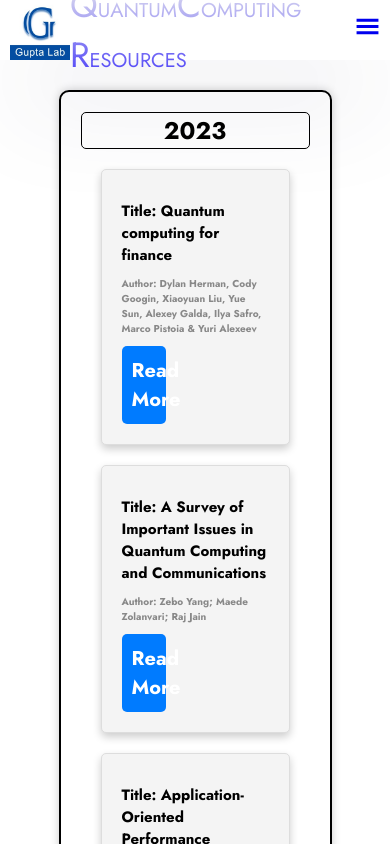
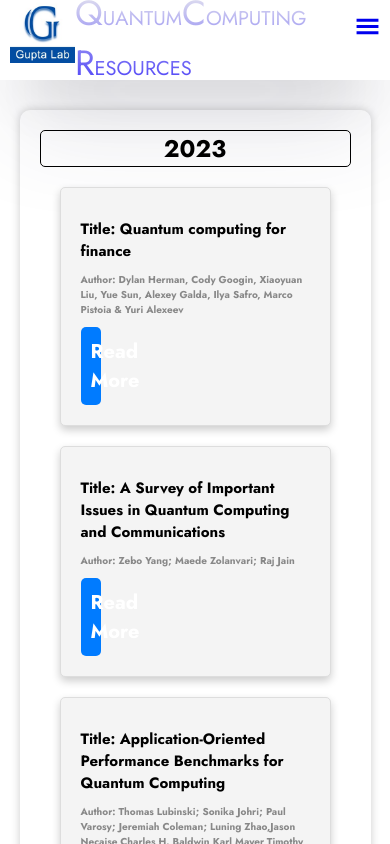
Before and after one commit to AnkurDamor1110/Quantum-computing-resource-page, a React (Create React App) app: page /researchpapers in a window 390 px wide. Shown: the top 844 px of the page. Built offline with nearby package versions, Linux system fonts and the light colour scheme.

Commit message:
Added Media Queries

```diff
--- a/src/Components/navbar.css
+++ b/src/Components/navbar.css
@@ -159,8 +159,8 @@ li {
     height: 8rem;
   }
   .logo img{
-    height: 60px;
-    width: 60px;
+    height: 65px;
+    width: 65px;
   }
 }
 
@@ -239,7 +239,7 @@ li {
 
 @media (max-width: 798px) {
   .main-nav {
-    height: 6rem;
+    height: 7rem;
     grid-template-columns: 1rem 2fr 1fr 1fr 1rem;
   }
 
@@ -263,7 +263,7 @@ li {
 
 @media (max-width: 520px) {
   .main-nav {
-    height: 6rem;
+    height: 8rem;
     grid-template-columns: 1rem 4fr 1fr 1fr 1rem;
   }
 
@@ -274,6 +274,7 @@ li {
 
   .logo h2 {
     font-size: 2rem;
+    margin-top: 15px;
   }
 
   .social-media {
--- a/src/Components/pages/Articles_page/article.css
+++ b/src/Components/pages/Articles_page/article.css
@@ -17,6 +17,8 @@
     display: flex;
     flex-direction: column;
     justify-content: space-between;
+    transition: transform 0.3s, box-shadow 0.3s;
+
   }
 
   .topic-card h2 {
--- a/src/Components/pages/Companies_page/companies.css
+++ b/src/Components/pages/Companies_page/companies.css
@@ -28,6 +28,7 @@
     display: flex;
     flex-direction: column;
     justify-content: space-between;
+    transition: transform 0.3s, box-shadow 0.3s;
   }
 
   /* Style the company name */
@@ -60,3 +61,10 @@
   transform: translateY(-10px);
     box-shadow: 0 4px 6px rgba(0, 0, 0, 0.947);
   }
+
+  @media (max-width: 520px) {
+  .company{
+    border: 0;
+    width: 90%
+  }
+}
--- a/src/Components/pages/Patents_page/patents.css
+++ b/src/Components/pages/Patents_page/patents.css
@@ -19,6 +19,7 @@
     display: flex;
     flex-direction: column;
     justify-content: space-between;
+    transition: transform 0.3s, box-shadow 0.3s;
   }
 
   .patent-card h2 {
--- a/src/Components/pages/Researchpaper_page/Researchpaper.css
+++ b/src/Components/pages/Researchpaper_page/Researchpaper.css
@@ -7,6 +7,8 @@
     /* max-width: 300px; */
     background-color: #f4f4f4;
     box-shadow: 0 4px 8px 0 rgba(0, 0, 0, 0.2);
+    transition: transform 0.3s, box-shadow 0.3s;
+
   }
 
   .paper-card h2 {
@@ -40,6 +42,7 @@
     text-align: center;
     font-weight: bold;
     width: 30%;
+
   }
 
   .paper-card a:hover {
@@ -50,6 +53,14 @@
     transform: translateY(-10px);
       box-shadow: 0 4px 6px rgba(0, 0, 0, 0.947);
     }
+
+
+    @media (max-width: 520px) {
+      .paper-card a {
+        width: 0;
+      }
+    }
+
   /* SimulatorCards.css */
 .simulator-container {
   /* display: flex;
--- a/src/Components/pages/Simulators_page/simulatorspage.css
+++ b/src/Components/pages/Simulators_page/simulatorspage.css
@@ -39,6 +39,7 @@
     display: flex;
     flex-direction: column;
     justify-content: space-between;
+    transition: transform 0.3s, box-shadow 0.3s;
   }
 
   .simulator-card h3 {
--- a/src/Components/pages/Tools_page/toolspage.css
+++ b/src/Components/pages/Tools_page/toolspage.css
@@ -17,6 +17,7 @@
     display: flex;
     flex-direction: column;
     justify-content: space-between;
+    transition: transform 0.3s, box-shadow 0.3s;
   }
 
   .tool-card h2 {
--- a/src/Components/pages/Tutorials_page/YouTube.css
+++ b/src/Components/pages/Tutorials_page/YouTube.css
@@ -38,6 +38,7 @@
     display: flex;
     flex-direction: column;
     justify-content: space-between;
+    transition: transform 0.3s, box-shadow 0.3s;
   }
 
   .You-card h3 {
--- a/src/Components/pages/Tutorials_page/bookspage.css
+++ b/src/Components/pages/Tutorials_page/bookspage.css
@@ -16,6 +16,7 @@
     display: flex;
     flex-direction: column;
     justify-content: space-between;
+    transition: transform 0.3s, box-shadow 0.3s;
   }
 
   .book-title {
--- a/src/Components/pages/Workingpeople_page/workingpeople.css
+++ b/src/Components/pages/Workingpeople_page/workingpeople.css
@@ -18,6 +18,7 @@
     display: flex;
     flex-direction: column;
     justify-content: space-between;
+    transition: transform 0.3s, box-shadow 0.3s;
   }
 
   .person-card h2 {
--- a/src/Components/pages/Workshops_page/workshops.css
+++ b/src/Components/pages/Workshops_page/workshops.css
@@ -12,6 +12,7 @@
     box-shadow: 0 4px 8px 0 rgba(0, 0, 0, 0.2);
     border-radius: 5px;
     text-align: left;
+    transition: transform 0.3s, box-shadow 0.3s;
   }
 
   .workshop-name {
```
